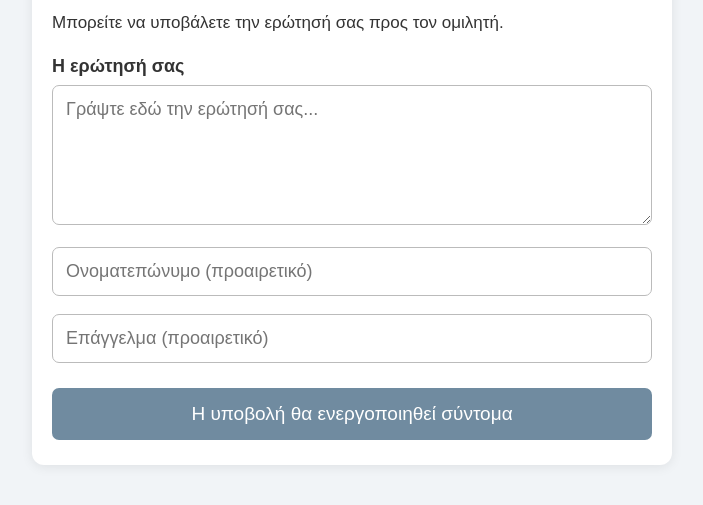
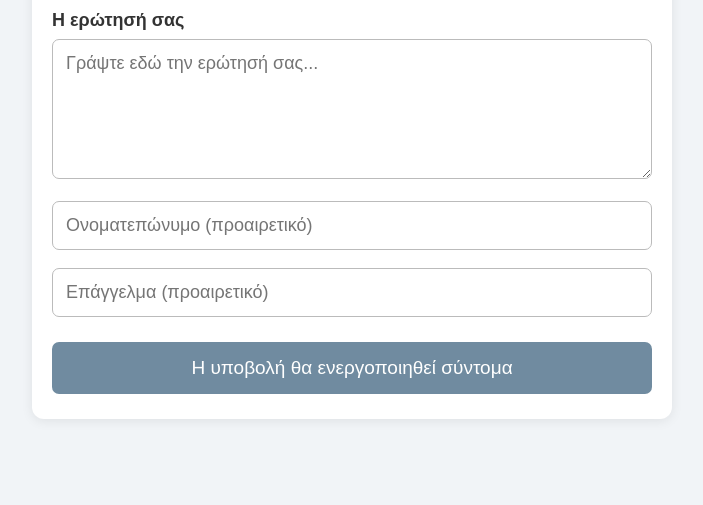
Before and after one commit to TrikLes/tlpQ, a plain HTML site: page index2.html in a window 1280 px wide. Shown: the part 321-826 px from the top of the page, without its empty margins (288-991 px from the left). After the commit the page ends 800 px from the top, so only its background shows below. Drawn offline with Linux system fonts and the light colour scheme.

```diff
--- a/index2.html
+++ b/index2.html
@@ -104,12 +104,11 @@ button {
     <h2>Υποβολή ερώτησης</h2>
 </header>
 
- <!-- <p>
-Καλώς ήρθατε!
-</p>  -->
-<p>
-Μπορείτε να υποβάλετε την ερώτησή σας προς τον ομιλητή.
-</p>
+<!--
+<p>Καλώς ήρθατε!</p>
+<p>Μπορείτε να υποβάλετε την ερώτησή σας προς τον ομιλητή.</p>
+-->
+
 <form>
     <label for="question">Η ερώτησή σας </label>
     <textarea id="question"
```
